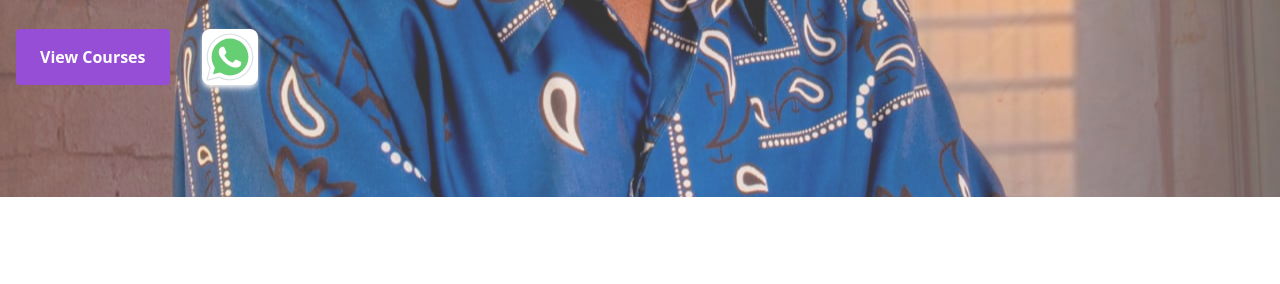
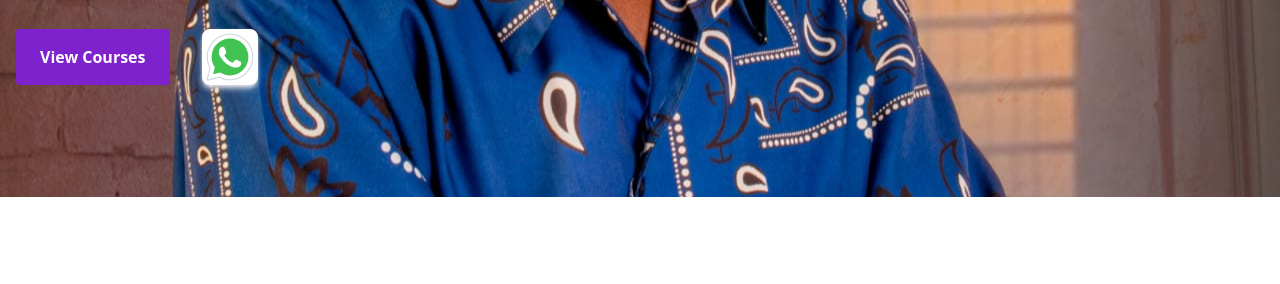
Before and after one commit to Olanrewaj002/testpro, a website: page public/index.html in a window 1280 px wide. Shown: the part 353-637 px from the top of the page. Drawn offline with Linux system fonts and the light colour scheme.

Commit message:
updated 2

```diff
--- a/public/index.html
+++ b/public/index.html
@@ -54,7 +54,7 @@
         </div>
     </nav>
 
-    <div class="bg-cover h-[460px] opacity-80 bg-center" style="background-image: url('images/WhatsApp\ Image\ 2025-01-01\ at\ 08.52.03.jpeg');">
+    <div class="bg-cover h-[460px] bg-center" style="background-image: url('images/WhatsApp\ Image\ 2025-01-01\ at\ 08.52.03.jpeg');">
         <div class="container px-4 relative top-32">
             <h1 class="text-4xl md:text-6xl font-bold text-white">Welcome to Digital Ben</h1>
             <p class="mt-2 text-xl md:text-2xl text-white font-bold">Your trusted partner in digital learning<br>courses</p>
```
